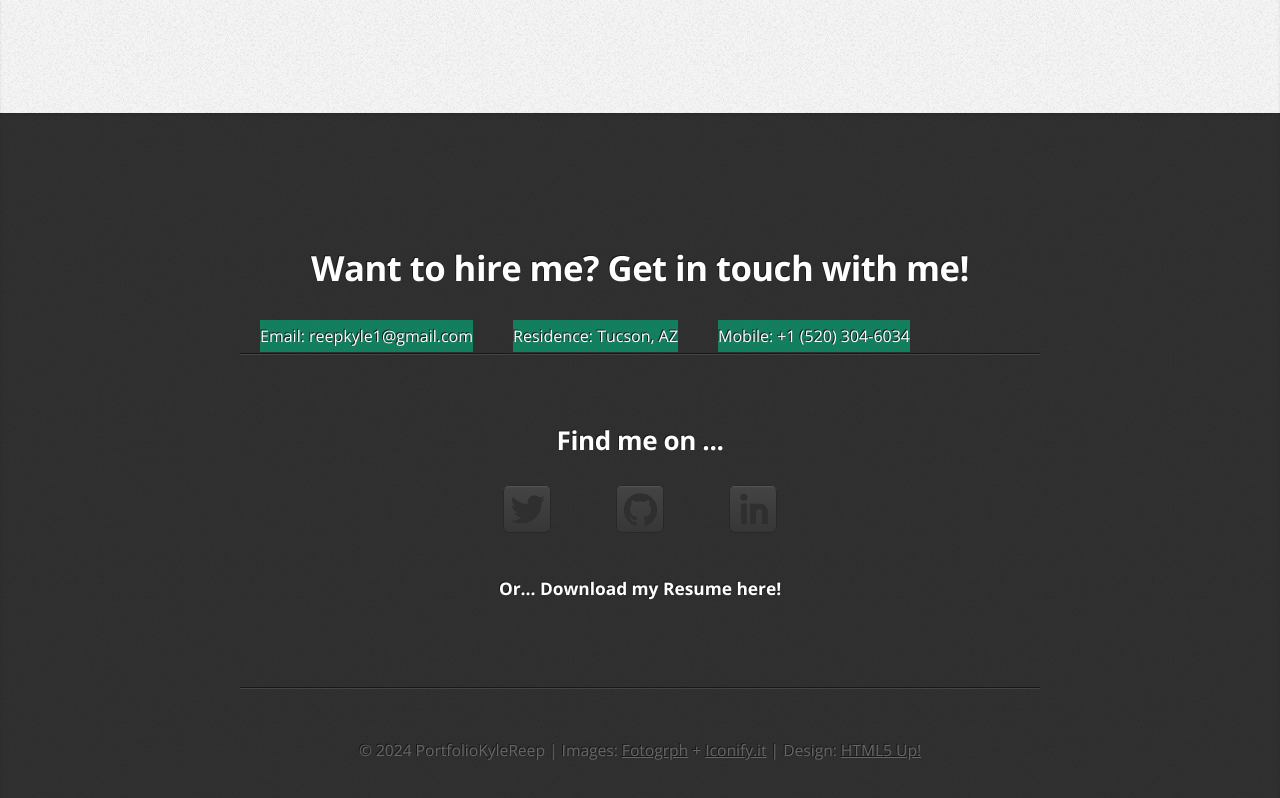
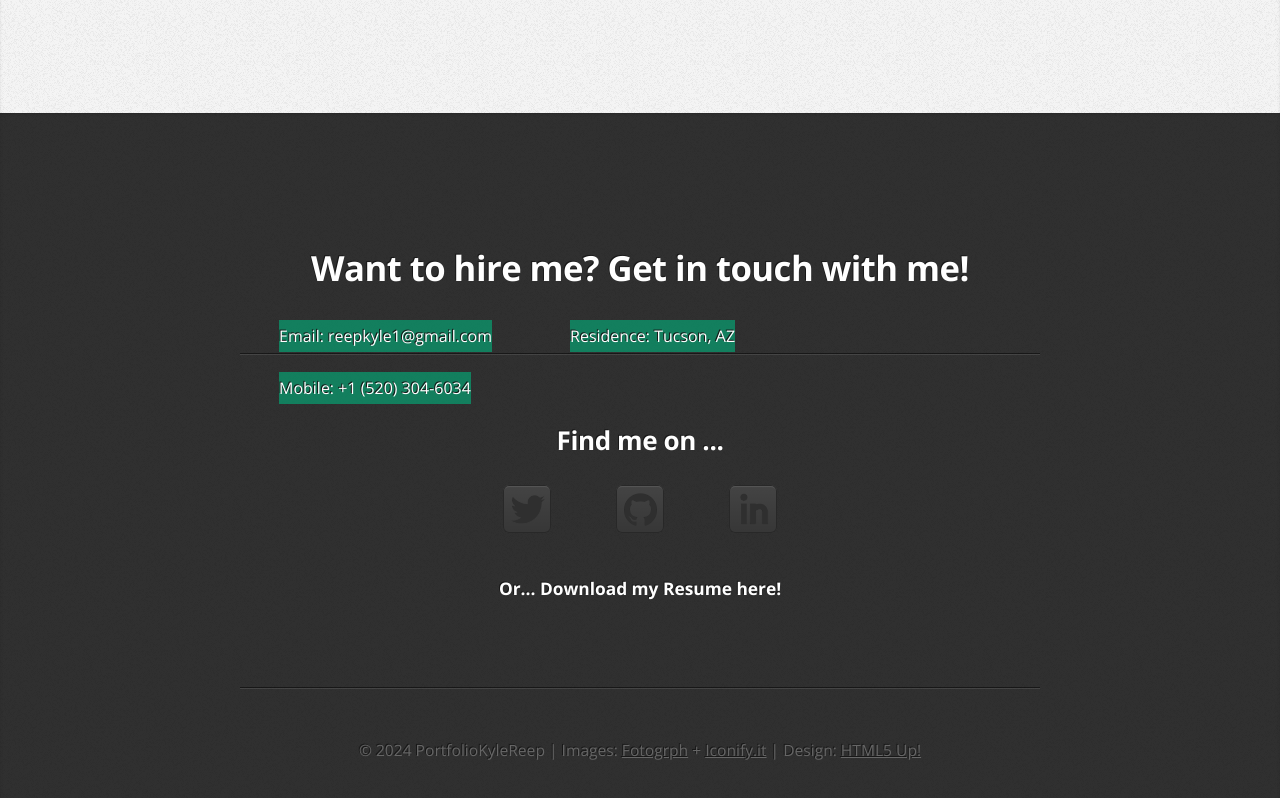
Before and after one commit to KyleReep/kylereep.github.io, a plain HTML site: page index.html in a window 1280 px wide. Shown: the part 3456-4254 px from the top of the page. Drawn offline with nearby package versions, Linux system fonts and the light colour scheme.

Commit message:
Update style-desktop.css

```diff
--- a/css/style-desktop.css
+++ b/css/style-desktop.css
@@ -208,7 +208,7 @@
 
 #contact_info li{
 	list-style-type: none;
-	margin: 10px 20px;
+	margin: 10px 39px;
 	font-size: 16px;
 	color: rgb(255, 255, 255);
 	float: left;
```
